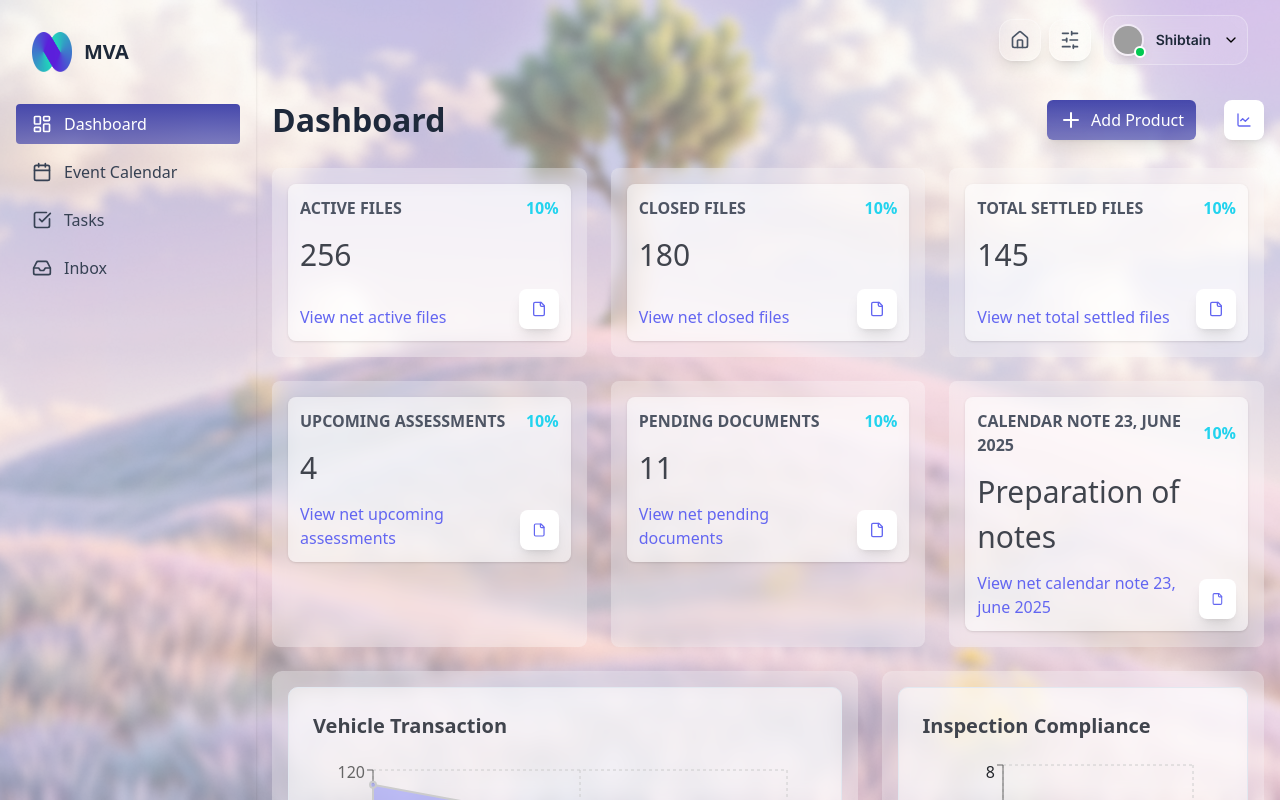
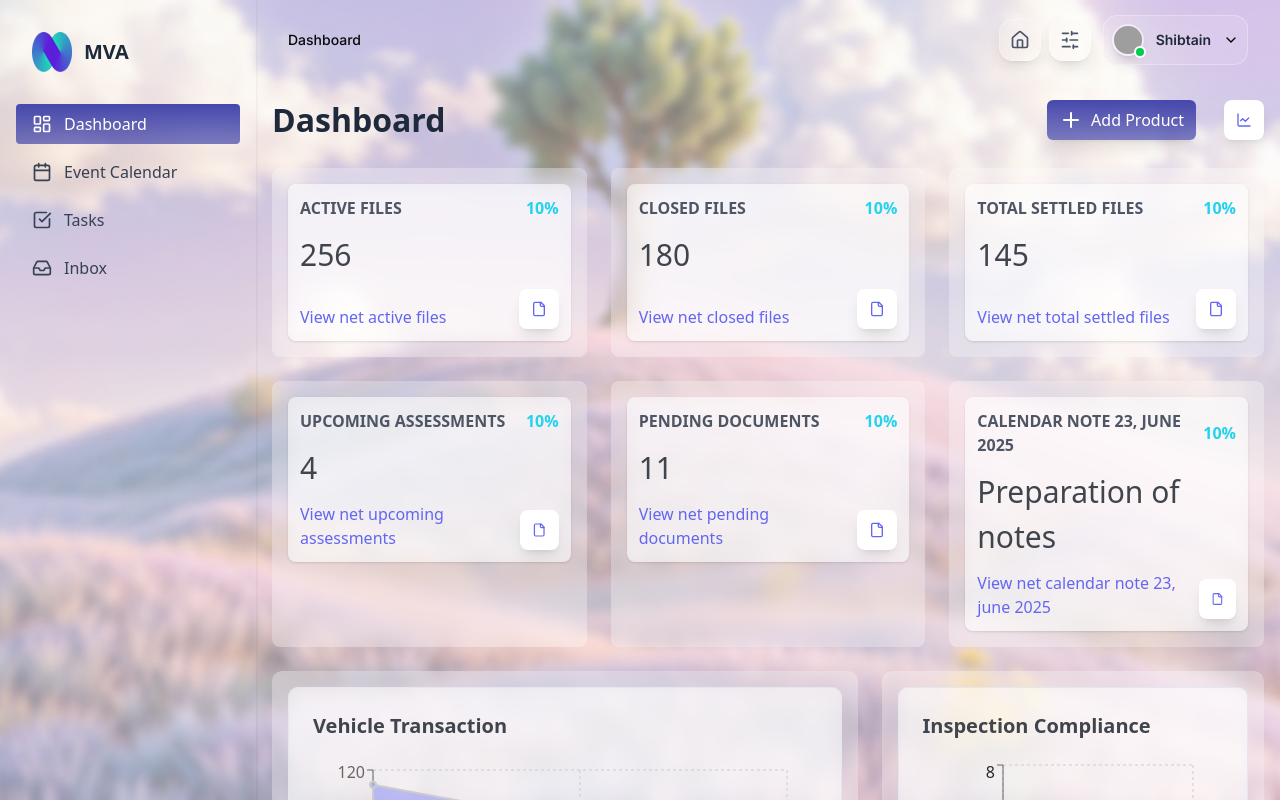
Before and after one commit to ragOP/CosmoLex-Mva, a React (Vite) app: page /dashboard in a window 1280 px wide. Built offline with nearby package versions, Linux system fonts and the light colour scheme; sample sign-in values are in the browser's storage; grey boxes are pictures that could not be loaded.

Commit message:
feat: breadcrumb integration

```diff
--- /dev/null
+++ b/src/components/breadcrumb/index.jsx
@@ -0,0 +1,49 @@
+import { Link, useLocation } from 'react-router-dom';
+import { ChevronRight } from 'lucide-react';
+import { cn } from '@/lib/utils';
+import isArrayWithValues from '@/utils/isArrayWithValues';
+import { toTitleCase } from '@/utils/namingConventions';
+
+export function Breadcrumb({ className }) {
+  const location = useLocation();
+  const currentPath = location.pathname;
+
+  // Split the path into segments
+  const pathSegments = currentPath
+    .split('/')
+    .filter((segment) => segment !== '');
+
+  // Build progressive links
+  const breadcrumbs = pathSegments.map((segment, index) => {
+    const fullPath = '/' + pathSegments.slice(0, index + 1).join('/');
+    return { label: toTitleCase(segment), path: fullPath };
+  });
+
+  return (
+    <nav
+      className={cn(
+        'flex items-center space-x-1 text-sm text-muted-foreground',
+        className
+      )}
+    >
+      {isArrayWithValues(breadcrumbs) &&
+        breadcrumbs.map((crumb, index) => (
+          <div key={index} className="flex items-center">
+            {index < breadcrumbs.length - 1 ? (
+              <Link
+                to={crumb.path}
+                className="hover:text-primary transition-colors"
+              >
+                {crumb.label}
+              </Link>
+            ) : (
+              <span className="text-foreground font-medium">{crumb.label}</span>
+            )}
+            {index < breadcrumbs.length - 1 && (
+              <ChevronRight className="h-4 w-4 mx-1 text-muted-foreground" />
+            )}
+          </div>
+        ))}
+    </nav>
+  );
+}
--- a/src/components/dashboard/Navbar.jsx
+++ b/src/components/dashboard/Navbar.jsx
@@ -21,6 +21,7 @@ import {
   DropdownMenuTrigger,
 } from '@/components/ui/dropdown-menu';
 import { useNavigate } from 'react-router-dom';
+import { Breadcrumb } from '@/components/breadcrumb/index';
 
 export default function Navbar() {
   const [drawerOpen, setDrawerOpen] = React.useState(false);
@@ -36,6 +37,15 @@ export default function Navbar() {
     }, 1500);
   };
 
+  const items = [
+    { label: 'Dashboard', href: '/dashboard' },
+    { label: 'Inbox', href: '/inbox' },
+    { label: 'Tasks', href: '/tasks' },
+    { label: 'Matters', href: '/matters' },
+    { label: 'Contacts', href: '/contacts' },
+    { label: 'Settings', href: '/settings' },
+  ];
+
   return (
     <header
       className="w-full h-20 flex items-center justify-between px-4 md:px-8 flex-nowrap"
@@ -44,6 +54,7 @@ export default function Navbar() {
         background: 'transparent',
       }}
     >
+      <Breadcrumb items={items} />
       {/* Sidebar Icon (mobile only) */}
       <button
         className="md:hidden p-2 rounded bg-white shadow mr-2"
@@ -123,7 +134,9 @@ export default function Navbar() {
                 <div className="absolute -bottom-0.5 -right-0.5 h-3 w-3 bg-green-500 rounded-full border-2 border-white"></div>
               </div>
               <div className="hidden md:block text-left">
-                <span className="block text-sm font-semibold text-gray-800">Shibtain</span>
+                <span className="block text-sm font-semibold text-gray-800">
+                  Shibtain
+                </span>
               </div>
               <ChevronDown className="h-4 w-4 text-black" />
             </button>
--- a/src/components/tasks/TaskTable.jsx
+++ b/src/components/tasks/TaskTable.jsx
@@ -28,7 +28,6 @@ const TaskTable = ({
     metaField: 'taks_status',
     metaObj: tasksMeta,
   });
-  console.log(statusMeta);
   const columns = [
     {
       field: 'id',
@@ -164,7 +163,6 @@ const TaskTable = ({
       headerAlign: 'center',
       align: 'center',
       renderCell: (params) => {
-        console.log(params.value);
         return (
           <div className="w-full h-full flex items-center justify-start">
             {/* Uncomment when backend send id rather string for status */}
@@ -194,7 +192,6 @@ const TaskTable = ({
               disabled={params.value === 'Completed'}
               value={params.value} // "Pending", "Completed"
               onValueChange={(value) => {
-                console.log('value', value);
                 handleUpdateTaskStatus(params.id, value); // pass name directly
               }}
             >
--- /dev/null
+++ b/src/utils/namingConventions.js
@@ -0,0 +1,20 @@
+// Snake Case
+// camelCase
+// PascalCase
+
+// Example
+// snake_case
+// camelCase
+// PascalCase
+
+const toSnakeCase = (str) => str.replace(/([A-Z])/g, '_$1').toLowerCase();
+const toCamelCase = (str) =>
+  str.replace(/_([a-z])/g, (g) => g[1].toUpperCase());
+const toPascalCase = (str) =>
+  str.replace(/_([a-z])/g, (g) => g[1].toUpperCase());
+
+const toTitleCase = (str) => {
+  return str.replace(/\b\w/g, (char) => char.toUpperCase());
+};
+
+export { toSnakeCase, toCamelCase, toPascalCase, toTitleCase };
```
Also changed, not shown: src/util/isMobile.js (added).
